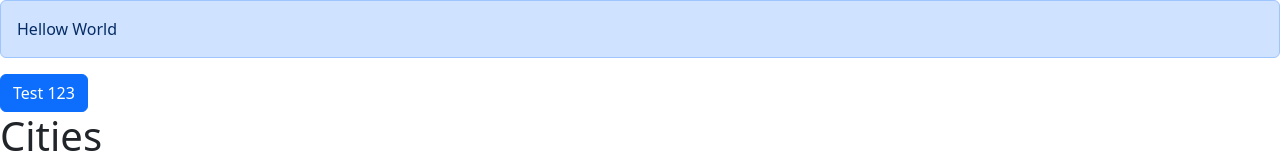
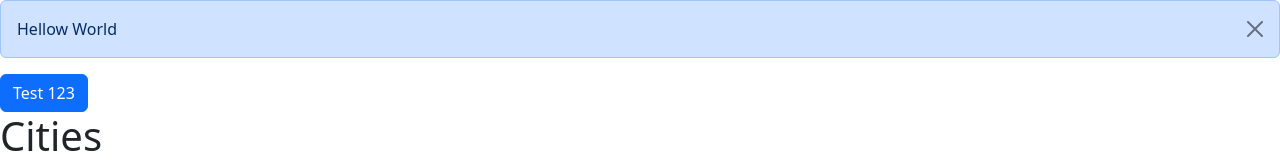
Before and after one commit to danielrehner/vite-react-app, a React (Vite) app: page / in a window 1280 px wide. Both pictures are taken after a click on the button "Test 123". Shown: the top 160 px of the page. Built offline with nearby package versions, Linux system fonts and the light colour scheme.

Commit message:
Allow alert to be dismissable

```diff
--- a/src/App.tsx
+++ b/src/App.tsx
@@ -1,6 +1,7 @@
 import ListGroup from "./components/ListGroup";
 import Alert from "./components/Alert";
 import Button from "./components/Button";
+import { useState } from "react";
 
 let items = ["New York", "San Francisco", "Tokyo", "London", "Paris"];
 
@@ -9,10 +10,15 @@ const handleSelectItem = (item: string) => {
 };
 
 function App() {
+  const [alertVisible, setAlertVisibility] = useState(false);
   return (
     <div>
-      <Alert>Hellow World</Alert>
-      <Button onClick={() => console.log("click")}>Test 123</Button>
+      {alertVisible && (
+        <Alert dismissible={true} onClose={() => setAlertVisibility(false)}>
+          Hellow World
+        </Alert>
+      )}
+      <Button onClick={() => setAlertVisibility(true)}>Test 123</Button>
       <ListGroup
         items={items}
         heading="Cities"
--- a/src/components/Alert.tsx
+++ b/src/components/Alert.tsx
@@ -2,10 +2,29 @@ import { ReactNode } from "react";
 
 interface Props {
   children: ReactNode;
+  dismissible?: boolean;
+  onClose: () => void;
 }
 
-const Alert = ({ children }: Props) => {
-  return <div className="alert alert-primary">{children}</div>;
+const Alert = ({ children, dismissible = false, onClose }: Props) => {
+  let classes = "alert alert-primary fade show";
+  if (dismissible) {
+    classes += " alert-dismissible";
+  }
+  return (
+    <div className={classes} role="alert">
+      {children}
+      {dismissible && (
+        <button
+          type="button"
+          className="btn-close"
+          data-bs-dismiss="alert"
+          aria-label="Close"
+          onClick={onClose}
+        ></button>
+      )}
+    </div>
+  );
 };
 
 export default Alert;
```
